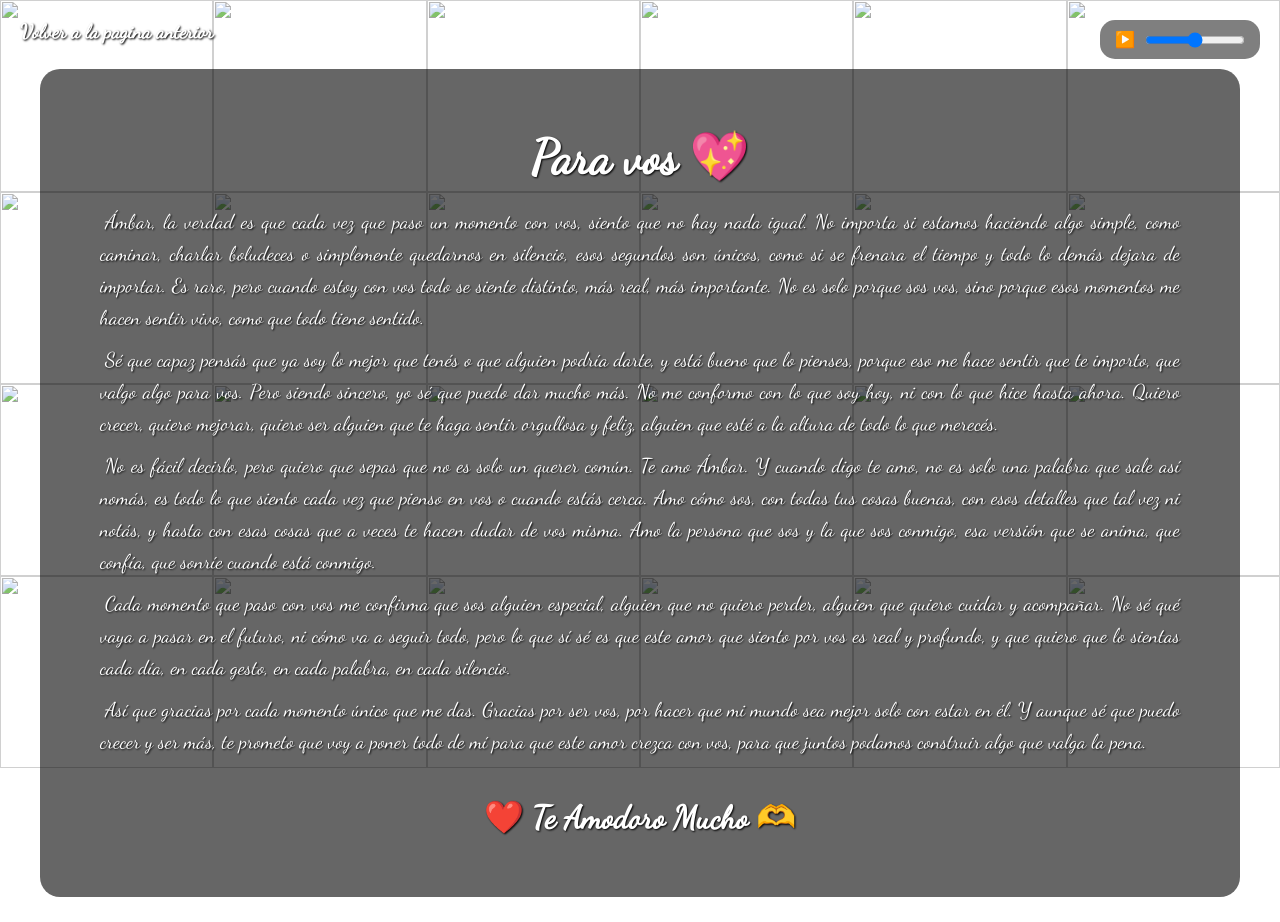
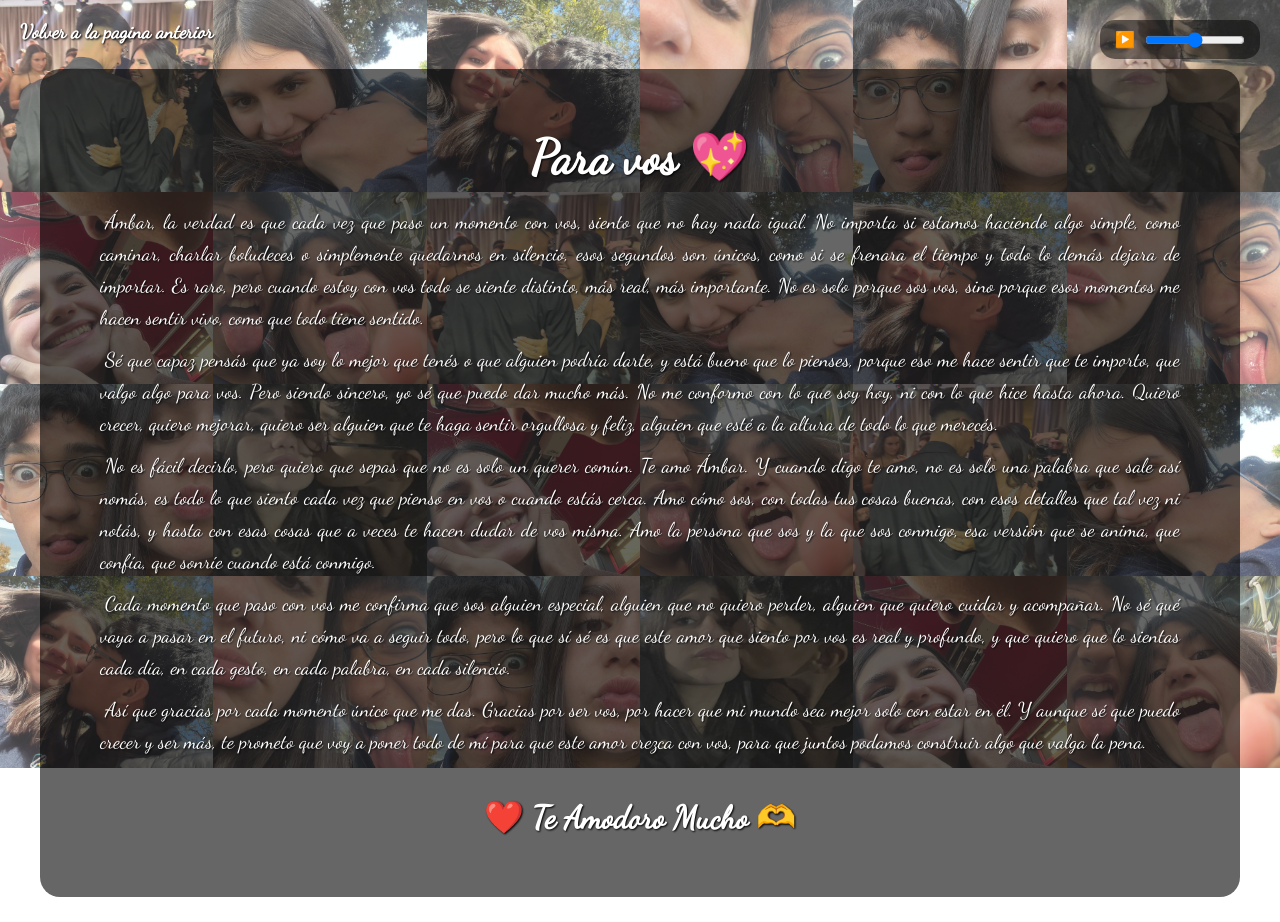
Before and after one commit to damokcardozo/Pagina-Ambar, a plain HTML site: page index.html in a window 1280 px wide. Drawn offline with Linux system fonts and the light colour scheme.

Commit message:
Update index.html

```diff
--- a/index.html
+++ b/index.html
@@ -134,32 +134,32 @@
 
   <!-- 🎨 Fondo de imágenes -->
   <div class="fondo">
-    <img src="/Collage Fondo/1.jpg" alt="">
-    <img src="/Collage Fondo/2.jpg" alt="">
-    <img src="/Collage Fondo/3.jpg" alt="">
-    <img src="/Collage Fondo/4.jpg" alt="">
-    <img src="/Collage Fondo/5.jpg" alt="">
-    <img src="/Collage Fondo/6.jpg" alt="">
-    <img src="/Collage Fondo/7.jpg" alt="">
-    <img src="/Collage Fondo/8.jpg" alt="">
+    <img src="/1.jpg" alt="">
+    <img src="/2.jpg" alt="">
+    <img src="/3.jpg" alt="">
+    <img src="/4.jpg" alt="">
+    <img src="/5.jpg" alt="">
+    <img src="/6.jpg" alt="">
+    <img src="/7.jpg" alt="">
+    <img src="/8.jpg" alt="">
 
-    <img src="/Collage Fondo/1.jpg" alt="">
-    <img src="/Collage Fondo/2.jpg" alt="">
-    <img src="/Collage Fondo/3.jpg" alt="">
-    <img src="/Collage Fondo/4.jpg" alt="">
-    <img src="/Collage Fondo/5.jpg" alt="">
-    <img src="/Collage Fondo/6.jpg" alt="">
-    <img src="/Collage Fondo/7.jpg" alt="">
-    <img src="/Collage Fondo/8.jpg" alt="">
+    <img src="/1.jpg" alt="">
+    <img src="/2.jpg" alt="">
+    <img src="/3.jpg" alt="">
+    <img src="/4.jpg" alt="">
+    <img src="/5.jpg" alt="">
+    <img src="/6.jpg" alt="">
+    <img src="/7.jpg" alt="">
+    <img src="/8.jpg" alt="">
 
-    <img src="/Collage Fondo/1.jpg" alt="">
-    <img src="/Collage Fondo/2.jpg" alt="">
-    <img src="/Collage Fondo/3.jpg" alt="">
-    <img src="/Collage Fondo/4.jpg" alt="">
-    <img src="/Collage Fondo/5.jpg" alt="">
-    <img src="/Collage Fondo/6.jpg" alt="">
-    <img src="/Collage Fondo/7.jpg" alt="">
-    <img src="/Collage Fondo/8.jpg" alt="">
+    <img src="/1.jpg" alt="">
+    <img src="/2.jpg" alt="">
+    <img src="/3.jpg" alt="">
+    <img src="/4.jpg" alt="">
+    <img src="/5.jpg" alt="">
+    <img src="/6.jpg" alt="">
+    <img src="/7.jpg" alt="">
+    <img src="/8.jpg" alt="">
   </div>
 
   <!-- Texto principal -->
```
